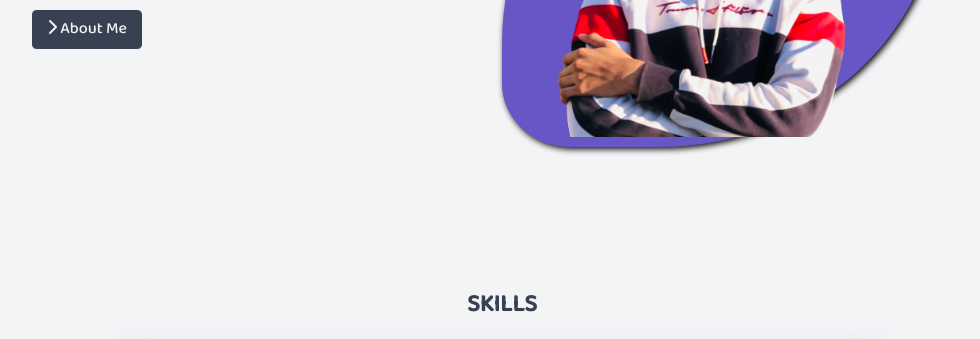
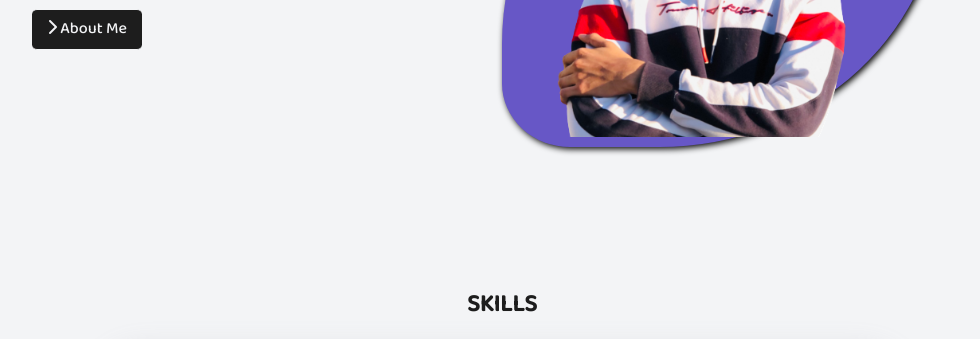
Before and after one commit to harshitpaliwal95/portfolio, a plain HTML site: page index.html in a window 1280 px wide. Shown: the part 380-719 px from the top of the page, without its empty margins (138-1118 px from the left). Drawn offline with Linux system fonts and the light colour scheme.

Commit message:
dark mode changes

```diff
--- a/css/style.css
+++ b/css/style.css
@@ -10,7 +10,8 @@
 }
 :root {
   --primary-color: rgb(103, 87, 198);
-  --secondary--color: #374151;
+  /* --secondary--color: #374151; */
+  --secondary--color: rgb(29, 29, 29);
   --hover--color: #434b59;
   --bg--color: #fefefe;
   --ternary-color: #f3f4f6;
```
